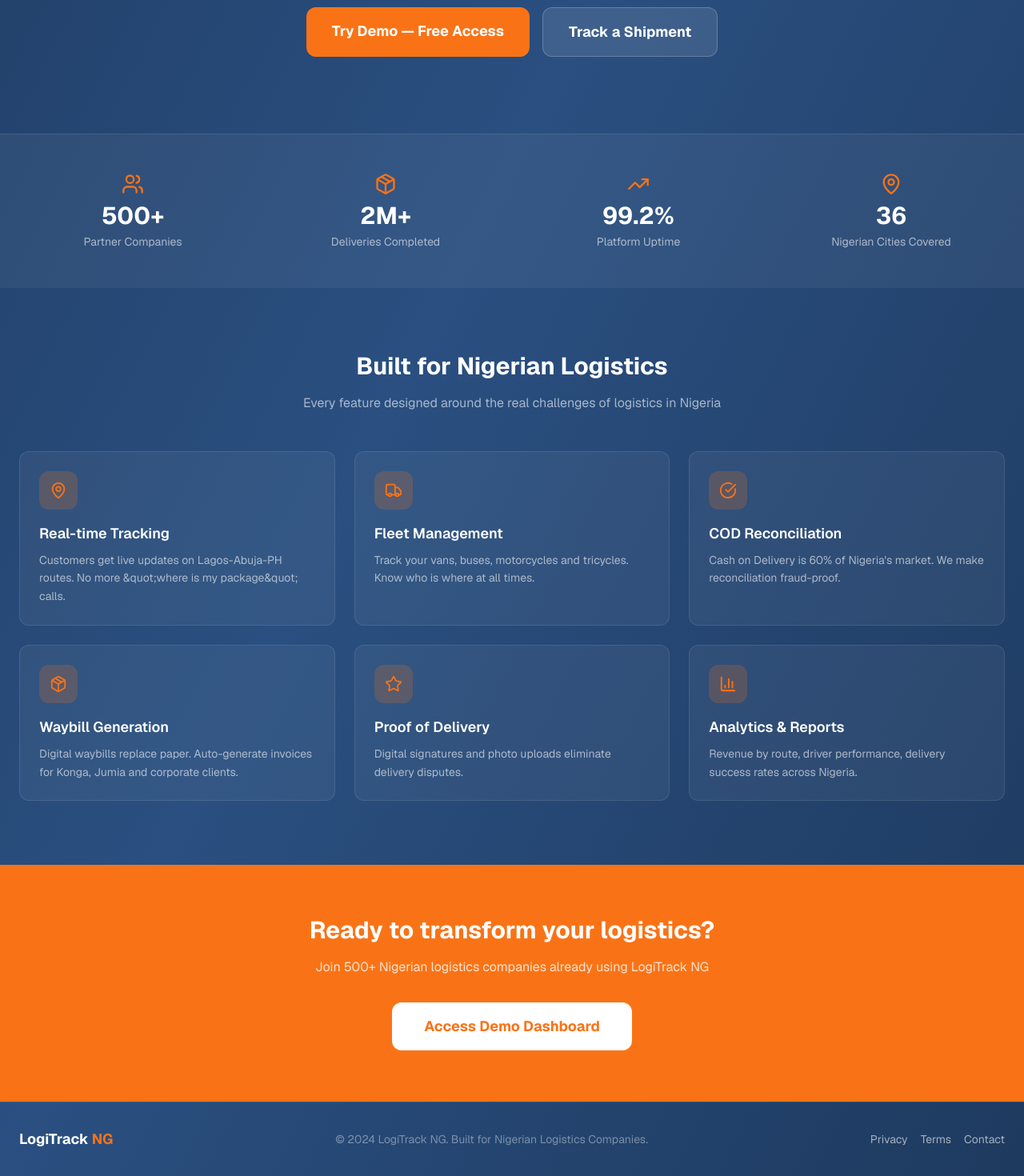
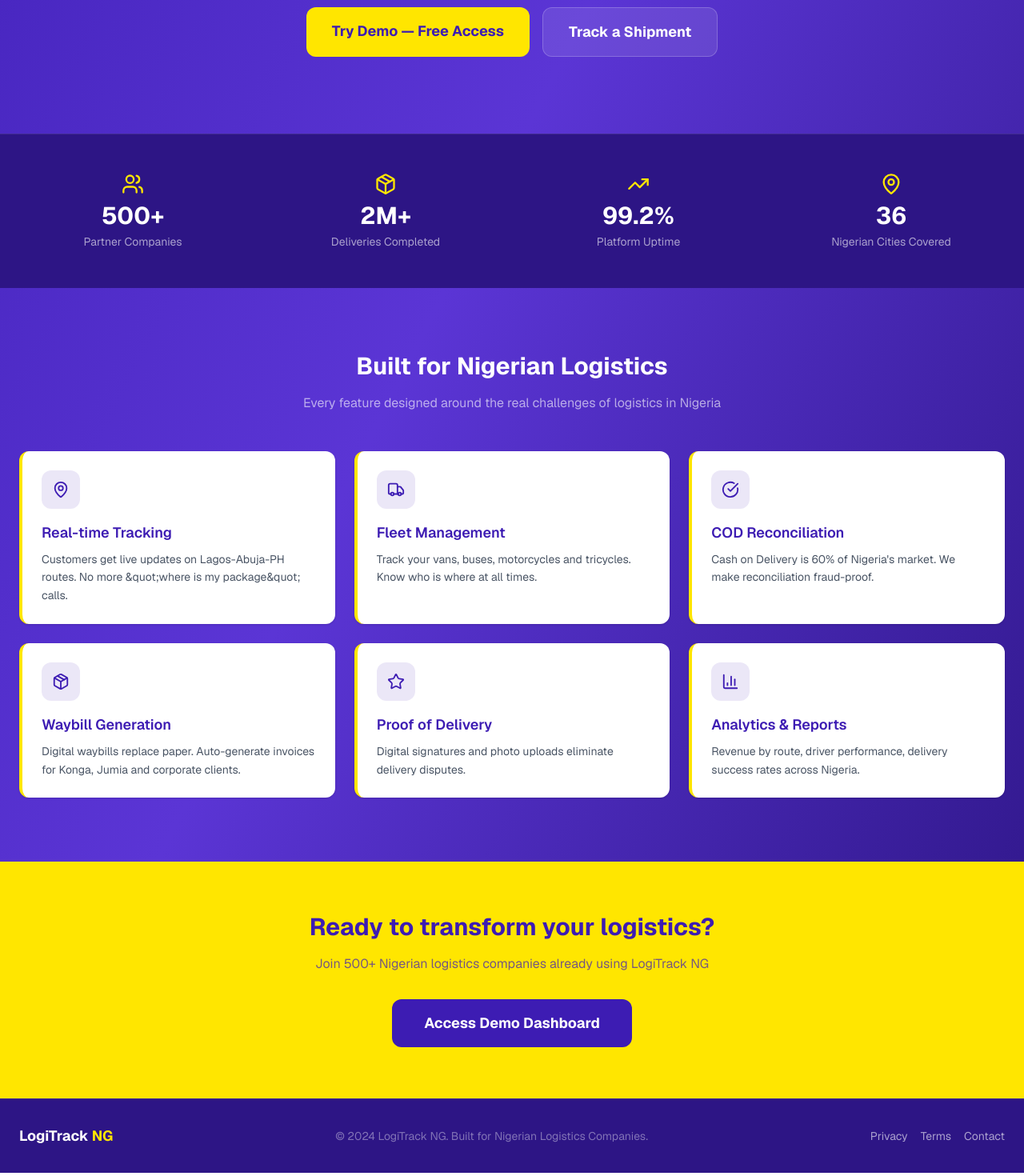
Before and after one commit to stolid14/logistic-dashboard, a Next.js app: page / in a window 1280 px wide. Shown: the part 1068-2538 px from the top of the page at 80% size. Built offline with nearby package versions, Linux system fonts and the light colour scheme.

Commit message:
feat: full premium UI redesign with Buildwithstolid purple + yellow brand colors

```diff
--- a/app/globals.css
+++ b/app/globals.css
@@ -3,6 +3,10 @@
 :root {
   --background: #ffffff;
   --foreground: #171717;
+  --primary: #3d1cb3;
+  --primary-dark: #2d1585;
+  --primary-light: #5b35d5;
+  --accent: #ffe600;
 }
 
 @theme inline {
--- a/app/page.tsx
+++ b/app/page.tsx
@@ -3,7 +3,7 @@ import { Package, MapPin, TrendingUp, CheckCircle, Star, Truck, Users, BarChart3
 
 export default function LandingPage() {
   return (
-    <div className="min-h-screen bg-gradient-to-br from-[#1e3a5f] via-[#2a4f80] to-[#1e3a5f]">
+    <div className="min-h-screen bg-gradient-to-br from-[#3d1cb3] via-[#5b35d5] to-[#2d1585]">
 
       {/* Buildwithstolid Brand Banner */}
       <div className="relative bg-[#3d1cb3] overflow-hidden">
@@ -41,7 +41,7 @@ export default function LandingPage() {
               href="https://instagram.com/buildwithstolid"
               target="_blank"
               rel="noopener noreferrer"
-              className="bg-[#ffe600] hover:bg-yellow-300 text-[#3d1cb3] font-extrabold px-7 py-3.5 rounded-full text-sm transition-colors"
+              className="bg-[#ffe600] hover:bg-[#f5dc00] text-[#3d1cb3] font-extrabold px-7 py-3.5 rounded-full text-sm transition-all duration-200"
             >
               DM us to start your build &nbsp;&raquo;&raquo;
             </a>
@@ -60,7 +60,7 @@ export default function LandingPage() {
       {/* Navbar */}
       <nav className="flex items-center justify-between px-6 py-4 max-w-7xl mx-auto">
         <div className="text-2xl font-bold text-white">
-          LogiTrack <span className="text-[#f97316]">NG</span>
+          LogiTrack <span className="text-[#ffe600]">NG</span>
         </div>
         <div className="hidden md:flex items-center gap-8 text-white/80">
           <a href="#features" className="hover:text-white transition-colors">Features</a>
@@ -69,7 +69,7 @@ export default function LandingPage() {
         </div>
         <Link
           href="/dashboard"
-          className="bg-[#f97316] hover:bg-[#ea6c0a] text-white px-5 py-2.5 rounded-lg font-semibold transition-colors text-sm"
+          className="bg-[#ffe600] hover:bg-[#f5dc00] text-[#3d1cb3] px-5 py-2.5 rounded-lg font-bold transition-all duration-200 text-sm"
         >
           Login to Dashboard
         </Link>
@@ -83,7 +83,7 @@ export default function LandingPage() {
         </div>
         <h1 className="text-4xl md:text-6xl font-bold text-white mb-6 leading-tight">
           Nigeria&apos;s Smartest<br />
-          <span className="text-[#f97316]">Logistics Platform</span>
+          <span className="text-[#ffe600]">Logistics Platform</span>
         </h1>
         <p className="text-xl text-white/70 mb-10 max-w-2xl mx-auto">
           Track shipments in real-time, manage your fleet, reconcile COD payments, and grow your logistics business across Lagos, Abuja, Port Harcourt and beyond.
@@ -91,13 +91,13 @@ export default function LandingPage() {
         <div className="flex flex-col sm:flex-row gap-4 justify-center">
           <Link
             href="/dashboard"
-            className="bg-[#f97316] hover:bg-[#ea6c0a] text-white px-8 py-4 rounded-xl font-bold text-lg transition-colors"
+            className="bg-[#ffe600] hover:bg-[#f5dc00] text-[#3d1cb3] px-8 py-4 rounded-xl font-bold text-lg transition-all duration-200"
           >
             Try Demo — Free Access
           </Link>
           <Link
             href="/tracking"
-            className="bg-white/10 hover:bg-white/20 text-white px-8 py-4 rounded-xl font-bold text-lg transition-colors border border-white/20"
+            className="bg-white/10 hover:bg-white/20 text-white px-8 py-4 rounded-xl font-bold text-lg transition-all duration-200 border border-white/20"
           >
             Track a Shipment
           </Link>
@@ -105,7 +105,7 @@ export default function LandingPage() {
       </div>
 
       {/* Stats */}
-      <div id="stats" className="bg-white/5 border-t border-white/10">
+      <div id="stats" className="bg-[#2d1585] border-t border-white/10">
         <div className="max-w-7xl mx-auto px-6 py-12 grid grid-cols-2 md:grid-cols-4 gap-8">
           {[
             { label: 'Partner Companies', value: '500+', icon: Users },
@@ -116,7 +116,7 @@ export default function LandingPage() {
             const Icon = stat.icon;
             return (
               <div key={stat.label} className="text-center">
-                <Icon className="mx-auto mb-2 text-[#f97316]" size={28} />
+                <Icon className="mx-auto mb-2 text-[#ffe600]" size={28} />
                 <div className="text-3xl font-bold text-white">{stat.value}</div>
                 <div className="text-white/60 text-sm mt-1">{stat.label}</div>
               </div>
@@ -144,12 +144,12 @@ export default function LandingPage() {
           ].map((feat) => {
             const Icon = feat.icon;
             return (
-              <div key={feat.title} className="bg-white/5 border border-white/10 rounded-xl p-6 hover:bg-white/10 transition-colors">
-                <div className="w-12 h-12 bg-[#f97316]/20 rounded-xl flex items-center justify-center mb-4">
-                  <Icon className="text-[#f97316]" size={22} />
+              <div key={feat.title} className="bg-white rounded-xl p-6 border-l-4 border-[#ffe600] hover:shadow-xl transition-all duration-200 shadow-sm">
+                <div className="w-12 h-12 bg-[#3d1cb3]/10 rounded-xl flex items-center justify-center mb-4">
+                  <Icon className="text-[#3d1cb3]" size={22} />
                 </div>
-                <h3 className="text-white font-semibold text-lg mb-2">{feat.title}</h3>
-                <p className="text-white/60 text-sm leading-relaxed">{feat.desc}</p>
+                <h3 className="text-[#3d1cb3] font-semibold text-lg mb-2">{feat.title}</h3>
+                <p className="text-gray-600 text-sm leading-relaxed">{feat.desc}</p>
               </div>
             );
           })}
@@ -157,13 +157,13 @@ export default function LandingPage() {
       </div>
 
       {/* CTA */}
-      <div className="bg-[#f97316] py-16">
+      <div className="bg-[#ffe600] py-16">
         <div className="max-w-3xl mx-auto px-6 text-center">
-          <h2 className="text-3xl font-bold text-white mb-4">Ready to transform your logistics?</h2>
-          <p className="text-white/80 mb-8">Join 500+ Nigerian logistics companies already using LogiTrack NG</p>
+          <h2 className="text-3xl font-bold text-[#3d1cb3] mb-4">Ready to transform your logistics?</h2>
+          <p className="text-[#3d1cb3]/70 mb-8">Join 500+ Nigerian logistics companies already using LogiTrack NG</p>
           <Link
             href="/dashboard"
-            className="bg-white text-[#f97316] px-10 py-4 rounded-xl font-bold text-lg hover:bg-gray-100 transition-colors inline-block"
+            className="bg-[#3d1cb3] hover:bg-[#2d1585] text-white px-10 py-4 rounded-xl font-bold text-lg transition-all duration-200 inline-block"
           >
             Access Demo Dashboard
           </Link>
@@ -171,9 +171,9 @@ export default function LandingPage() {
       </div>
 
       {/* Footer */}
-      <footer className="border-t border-white/10 py-8">
+      <footer className="bg-[#2d1585] border-t border-white/10 py-8">
         <div className="max-w-7xl mx-auto px-6 flex flex-col md:flex-row items-center justify-between gap-4">
-          <div className="text-white font-bold text-lg">LogiTrack <span className="text-[#f97316]">NG</span></div>
+          <div className="text-white font-bold text-lg">LogiTrack <span className="text-[#ffe600]">NG</span></div>
           <div className="text-white/40 text-sm">
             © 2024 LogiTrack NG. Built for Nigerian Logistics Companies.
           </div>
--- a/components/DemoTour.tsx
+++ b/components/DemoTour.tsx
@@ -47,7 +47,7 @@ export default function DemoTour() {
       {/* Floating Button */}
       <button
         onClick={() => { setActive(true); setStep(0); }}
-        className="fixed bottom-6 left-1/2 -translate-x-1/2 z-40 bg-[#f97316] hover:bg-orange-600 text-white px-4 py-3 rounded-full shadow-lg font-semibold text-sm flex items-center gap-2 transition-all hover:scale-105"
+        className="fixed bottom-6 left-1/2 -translate-x-1/2 z-40 bg-[#ffe600] hover:bg-[#f5dc00] text-[#3d1cb3] px-4 py-3 rounded-full shadow-lg font-semibold text-sm flex items-center gap-2 transition-all duration-200 hover:scale-105"
       >
         <span className="text-base">🚀</span>
         Start Demo Tour
--- a/components/KPICard.tsx
+++ b/components/KPICard.tsx
@@ -13,11 +13,11 @@ interface KPICardProps {
 
 export default function KPICard({ title, value, change, changeType = 'neutral', icon: Icon, iconColor = 'text-blue-600', iconBg = 'bg-blue-100' }: KPICardProps) {
   return (
-    <div className="bg-white rounded-xl border border-gray-200 p-5 shadow-sm">
+    <div className="bg-white rounded-xl border border-gray-200 border-l-4 border-l-[#3d1cb3] p-5 shadow-sm">
       <div className="flex items-start justify-between">
         <div>
           <p className="text-sm text-gray-500 font-medium">{title}</p>
-          <p className="text-2xl font-bold text-gray-900 mt-1">{value}</p>
+          <p className="text-2xl font-bold text-[#3d1cb3] mt-1">{value}</p>
           {change && (
             <p className={cn('text-xs mt-1 font-medium', {
               'text-green-600': changeType === 'positive',
--- a/components/Sidebar.tsx
+++ b/components/Sidebar.tsx
@@ -32,14 +32,14 @@ export default function Sidebar({ open, onClose }: SidebarProps) {
       )}
       <aside
         className={cn(
-          'fixed top-0 left-0 z-50 h-full w-64 bg-[#1e3a5f] text-white flex flex-col transition-transform duration-300',
+          'fixed top-0 left-0 z-50 h-full w-64 bg-gradient-to-b from-[#3d1cb3] to-[#2d1585] text-white flex flex-col transition-transform duration-300',
           'lg:translate-x-0 lg:static lg:z-auto',
           open ? 'translate-x-0' : '-translate-x-full'
         )}
       >
         <div className="flex items-center justify-between p-6 border-b border-white/10">
           <Link href="/" onClick={onClose} className="hover:opacity-80 transition-opacity">
-            <div className="text-xl font-bold text-white">LogiTrack <span className="text-[#f97316]">NG</span></div>
+            <div className="text-xl font-bold text-white">LogiTrack <span className="text-[#ffe600]">NG</span></div>
             <div className="text-xs text-white/60 mt-0.5">Logistics Management</div>
           </Link>
           <button onClick={onClose} className="lg:hidden text-white/70 hover:text-white">
@@ -58,7 +58,7 @@ export default function Sidebar({ open, onClose }: SidebarProps) {
                 className={cn(
                   'flex items-center gap-3 px-6 py-3 text-sm font-medium transition-colors',
                   isActive
-                    ? 'bg-[#f97316] text-white'
+                    ? 'bg-[#ffe600] text-[#3d1cb3] font-semibold'
                     : 'text-white/70 hover:bg-white/10 hover:text-white'
                 )}
               >
--- a/components/StatusBadge.tsx
+++ b/components/StatusBadge.tsx
@@ -8,7 +8,7 @@ interface StatusBadgeProps {
 
 const statusConfig: Record<string, { bg: string; text: string; dot: string }> = {
   'Pending': { bg: 'bg-yellow-100', text: 'text-yellow-800', dot: 'bg-yellow-500' },
-  'In Transit': { bg: 'bg-blue-100', text: 'text-blue-800', dot: 'bg-blue-500' },
+  'In Transit': { bg: 'bg-[#f4f3ff]', text: 'text-[#3d1cb3]', dot: 'bg-[#3d1cb3]' },
   'Delivered': { bg: 'bg-green-100', text: 'text-green-800', dot: 'bg-green-500' },
   'Failed': { bg: 'bg-red-100', text: 'text-red-800', dot: 'bg-red-500' },
   'Returned': { bg: 'bg-gray-100', text: 'text-gray-800', dot: 'bg-gray-500' },
```
Also changed, not shown: components/Header.tsx (+6 -6 lines).
